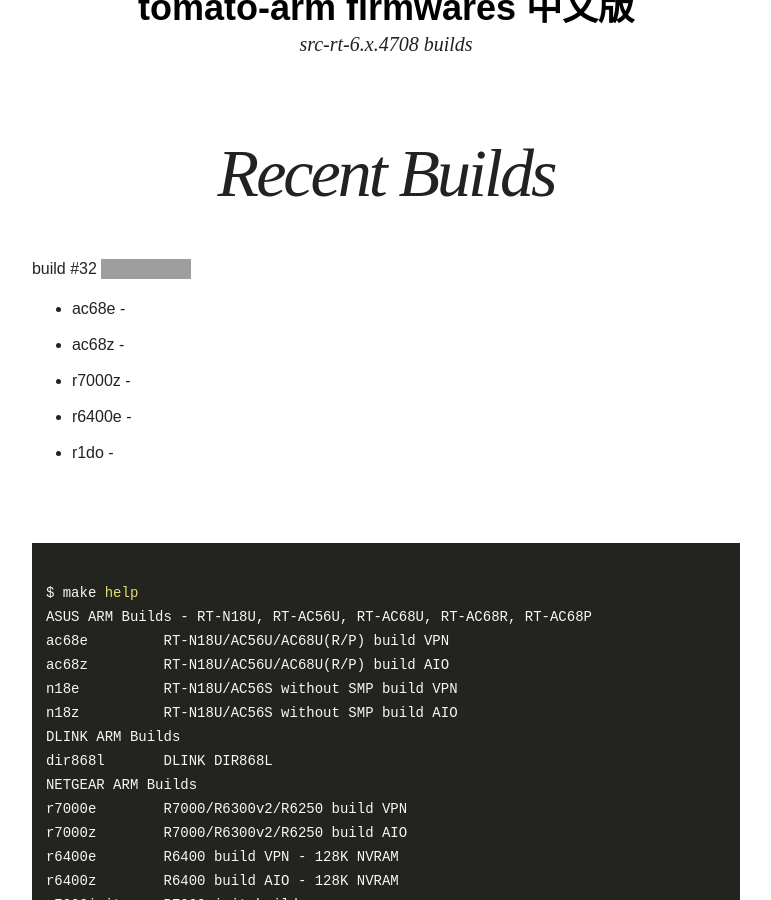
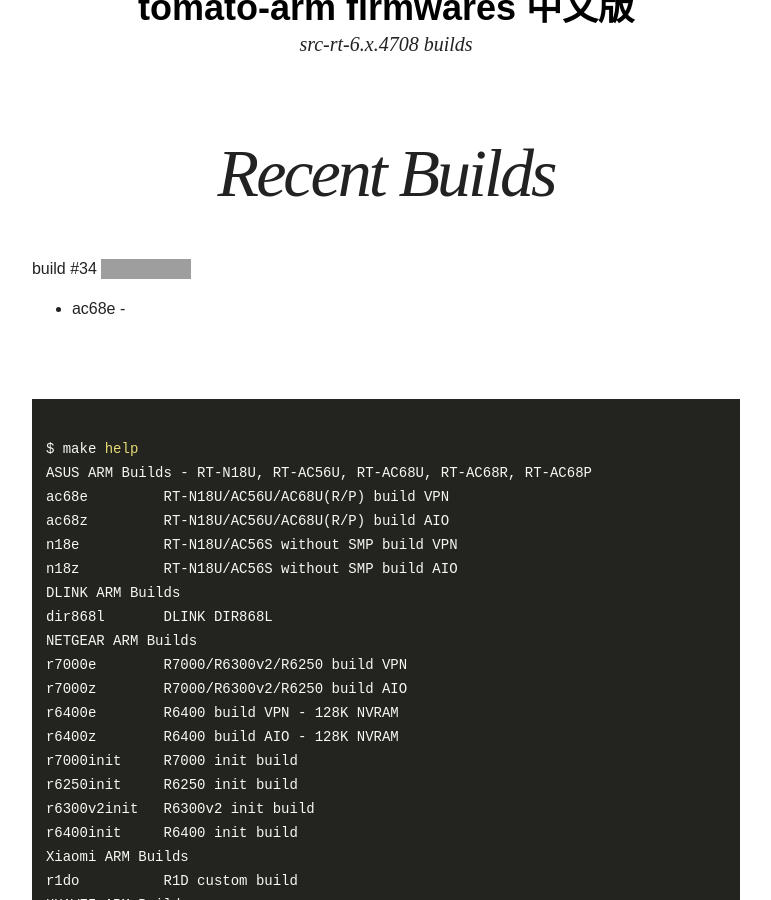
Before and after one commit to oglopss/tomato-arm-ci-jekyll, a Jekyll site: the page built from index.html, in a window 1280 px wide and 900 px high, scrolled down 339 px. Shown: the whole window, without its empty margins (254-1025 px from the left). Built offline with Jekyll 4.4.1, drawn with Linux system fonts in a browser that asks for light colours; nearby versions of some CDN libraries; grey boxes are pictures that could not be loaded.

Commit message:
Travis build 34 ac68e pushed to gh-pages

```diff
--- a/_data/ss.yml
+++ b/_data/ss.yml
@@ -1,7 +1,3 @@
-build: 32
+build: 34
 files:
   - 0001 ac68e
-  - 0002 ac68z
-  - 0005 r1do
-  - 0004 r6400e
-  - 0003 r7000z
```
